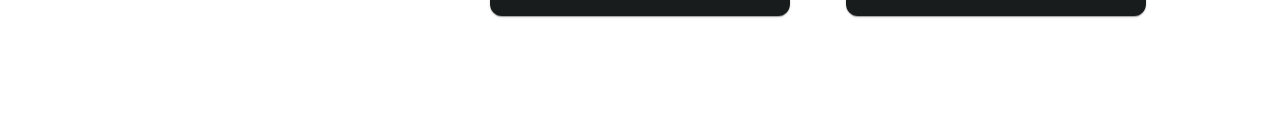
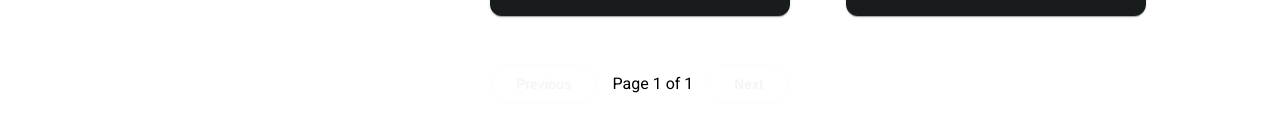
Before and after one commit to MatiasRoyRodriguez/RIU-Frontend-Matias-Roy-Rodriguez, an Angular app: page / in a window 1280 px wide. Shown: the part 650-782 px from the top of the page. Built offline with nearby package versions, Linux system fonts and the light colour scheme.

Commit message:
feat(hero-list-page): add pagination

```diff
--- a/src/app/features/heroes/pages/hero-list/hero-list.page.html
+++ b/src/app/features/heroes/pages/hero-list/hero-list.page.html
@@ -17,19 +17,36 @@
     </button>
   </div>
 
-  @if (heroes() === null) {
+  @if (paginatedHeroes() === null) {
   <div class="spinner-container">
     <mat-spinner />
   </div>
-  } @else if (heroes().length === 0) {
+  } @else if (paginatedHeroes().length === 0) {
   <p>No heroes found.</p>
   }@else {
   <div class="hero-list">
     <div class="cards-container">
-      @for (hero of heroes(); track hero.id) {
+      @for (hero of paginatedHeroes(); track hero.id) {
       <app-hero-card [hero]="hero" (delete)="onDelete($event)" />
       }
     </div>
   </div>
+  <div class="pagination-controls">
+    <button
+      mat-stroked-button
+      (click)="prevPage()"
+      [disabled]="currentPage() === 1"
+    >
+      Previous
+    </button>
+    <span>Page {{ currentPage() }} of {{ totalPages() }}</span>
+    <button
+      mat-stroked-button
+      (click)="nextPage()"
+      [disabled]="currentPage() === totalPages()"
+    >
+      Next
+    </button>
+  </div>
   }
 </div>
--- a/src/app/features/heroes/pages/hero-list/hero-list.page.scss
+++ b/src/app/features/heroes/pages/hero-list/hero-list.page.scss
@@ -25,3 +25,11 @@
     text-transform: uppercase;
   }
 }
+
+.pagination-controls {
+  display: flex;
+  justify-content: center;
+  gap: 1rem;
+  margin-top: 2rem;
+  align-items: center;
+}
--- a/src/app/features/heroes/pages/hero-list/hero-list.page.ts
+++ b/src/app/features/heroes/pages/hero-list/hero-list.page.ts
@@ -14,6 +14,10 @@
 import { HeroService } from '../../services/hero.service';
 import { HeroCardComponent } from '../../components/hero-card/hero-card.component';
 import { confirmAndDeleteHero } from '../../../../shared/utils/hero-utils';
+
+const PAGE_SIZE = 5;
+
+
 @Component({
   selector: 'app-hero-list',
   imports: [
@@ -41,21 +45,54 @@
   readonly allHeroes = this.heroService.getHeroesSignal();
   readonly search = signal('');
   readonly searchControl = new FormControl('');
+  readonly currentPage = signal(1);
 
-  readonly heroes = computed(() => {
+  readonly filteredHeroes = computed(() => {
     const query = this.search().toLowerCase();
-    return this.allHeroes().filter(hero => hero.name.toLowerCase().includes(query));
+    return this.allHeroes().filter(hero =>
+      hero.name.toLowerCase().includes(query)
+    );
   });
+
+  readonly totalPages = computed(() =>
+    Math.max(1, Math.ceil(this.filteredHeroes().length / PAGE_SIZE))
+  );
+
+  readonly paginatedHeroes = computed(() => {
+    const start = (this.currentPage() - 1) * PAGE_SIZE;
+    return this.filteredHeroes().slice(start, start + PAGE_SIZE);
+  });
+
 
   constructor() {
     effect(() => {
       const sub = this.searchControl.valueChanges.subscribe(value => {
         this.search.set(value ?? '');
+        this.currentPage.set(1);
       });
       return () => sub.unsubscribe();
     });
+    effect(() => {
+      const page = this.currentPage();
+      const max = this.totalPages();
+
+      if (page > max) {
+        this.currentPage.set(max);
+      }
+    });
   }
 
+  nextPage() {
+    if (this.currentPage() < this.totalPages()) {
+      this.currentPage.update(p => p + 1);
+    }
+  }
+
+  prevPage() {
+    if (this.currentPage() > 1) {
+      this.currentPage.update(p => p - 1);
+    }
+  }
 
   onDelete(id: number): void {
     confirmAndDeleteHero(this.dialog, this.snackBar, this.heroService, id, () => {
```
